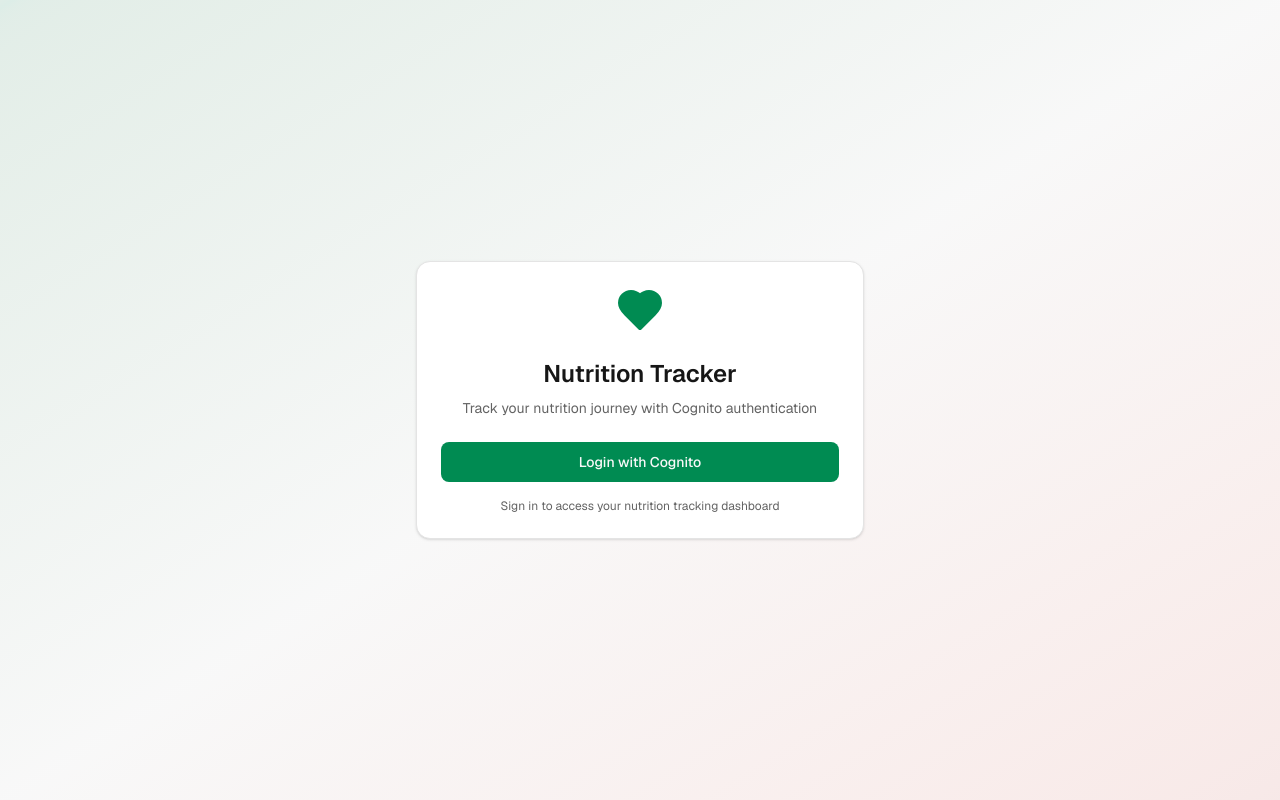
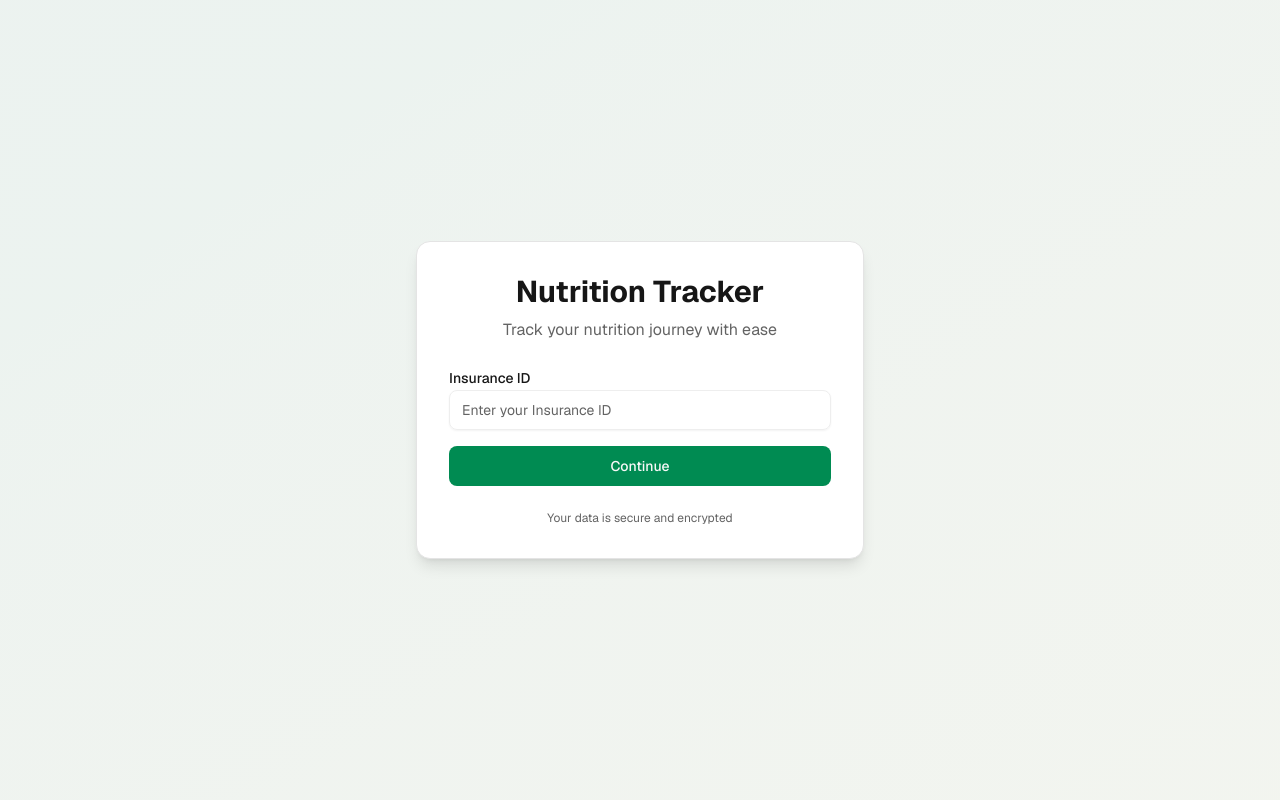
Before and after one commit to sergesQA/nutritionapp, a Next.js app: page / in a window 1280 px wide. Built offline with nearby package versions, Linux system fonts and the light colour scheme; no server answers.

Commit message:
Update page.tsx

```diff
--- a/app/page.tsx
+++ b/app/page.tsx
@@ -23,7 +23,7 @@ export default function Home() {
   }
 
   if (!authenticated) {
-    return <CognitoLoginScreen />
+    return <InsuranceIdEntry />
   }
 
   const handleInsuranceIdSubmit = (id: string) => {
```
